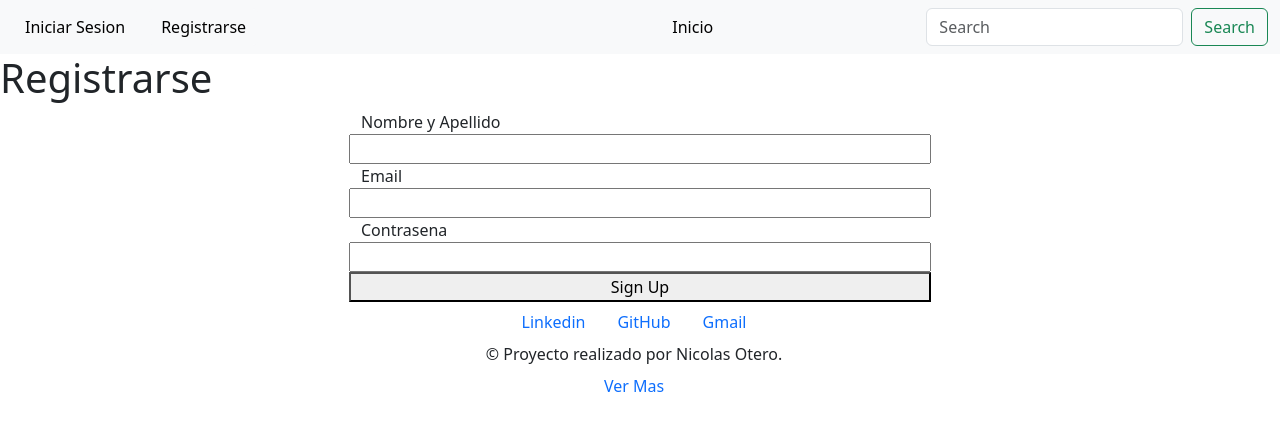
After one commit to nicolas0715/OverripeBanana, a Django app: page //signup in a window 1280 px wide. The commit adds this page. Shown: the top 431 px of the page. Run offline with Django 4.2, Linux system fonts and the light colour scheme.

Commit message:
Avance con landing. Empece con el modelo

```diff
--- a/scrapper/templates/landing_page.html
+++ b/scrapper/templates/landing_page.html
@@ -9,6 +9,29 @@
     <title>{% block title %}Recomendadas{% endblock %}</title>
 </head>
 <body>
+
+    <nav class="navbar sticky-top navbar-expand-lg bg-body-tertiary">
+        <div class="container-fluid">
+
+            <div class="collapse navbar-collapse" id="navbarSupportedContent">
+                <ul class="navbar-nav me-auto mb-2 mb-lg-0">
+                    <li class="nav-item" style="margin-right: 5px;">
+                        <a class="btn btn-light" href="{% url 'login' %}">Iniciar Sesion</a>
+                    </li>
+                    <li class="nav-item" style="margin-left: 5px;">
+                        <a class="btn btn-light" href="{% url 'signup' %}">Registrarse</a>
+                    </li>
+                </ul>
+                <ul class="mx-auto" style="list-style-type: none; padding: 0; margin: 0;">
+                    <li><a class="btn btn-light" href="{% url 'landing' %}">Inicio</a></li>
+                </ul>
+                <form class="d-flex" role="search">
+                    <input class="form-control me-2" type="search" placeholder="Search" aria-label="Search">
+                    <button class="btn btn-outline-success" type="submit">Search</button>
+                </form>
+            </div>
+        </div>
+    </nav>
     {% block navbar1 %}
     <nav>
         <ul class="nav nav-tabs justify-content-center">
@@ -96,6 +119,39 @@
     </main>
     {% endblock %}
 
+    <footer>
+
+        <div class="container-fluid text-center">
+            <div class="row">
+                <ul class="nav justify-content-center">
+                    <li class="nav-item">
+                        <a class="nav-link" href="https://www.linkedin.com/in/nicolas-otero-2907b5149/">Linkedin</a>
+                    </li>
+                    <li class="nav-item">
+                        <a class="nav-link" href="https://github.com/nicolas0715">GitHub</a>
+                    </li>
+                    <li class="nav-item">
+                        <a class="nav-link" href="#">Gmail</a>
+                    </li>
+            </div>
+
+            <div class="row">
+                <ul class="nav justify-content-center">
+                    <li class="nav-item">&copy; Proyecto realizado por Nicolas Otero.</li>
+                </ul>
+            </div>
+
+            <div class="row">
+                <ul class="nav justify-content-center">
+                    <li class="nav-item">
+                        <a class="nav-link" href="https://github.com/nicolas0715/OverripeBanana" target="blank">Ver Mas</a>
+                    </li>
+                </ul>
+            </div>
+        </div>
+
+    </footer>
+
     <script src="https://cdn.jsdelivr.net/npm/bootstrap@5.3.2/dist/js/bootstrap.bundle.min.js" integrity="sha384-C6RzsynM9kWDrMNeT87bh95OGNyZPhcTNXj1NW7RuBCsyN/o0jlpcV8Qyq46cDfL" crossorigin="anonymous"></script>
     <script src="https://cdn.jsdelivr.net/npm/@popperjs/core@2.11.8/dist/umd/popper.min.js" integrity="sha384-I7E8VVD/ismYTF4hNIPjVp/Zjvgyol6VFvRkX/vR+Vc4jQkC+hVqc2pM8ODewa9r" crossorigin="anonymous"></script>
     <script src="https://cdn.jsdelivr.net/npm/bootstrap@5.3.2/dist/js/bootstrap.min.js" integrity="sha384-BBtl+eGJRgqQAUMxJ7pMwbEyER4l1g+O15P+16Ep7Q9Q+zqX6gSbd85u4mG4QzX+" crossorigin="anonymous"></script>
--- a/scrapper/templates/peliculas.html
+++ b/scrapper/templates/peliculas.html
@@ -2,7 +2,7 @@
 {% load static %}
 
 <link rel="stylesheet" href="{% static 'css/landing.css' %}">
-{% block title%}Peliculas | Recomendadas{% endblock %}
+{% block title%}Peliculas{% endblock %}
 
 {% block navbar1 %}
 <nav>
--- /dev/null
+++ b/scrapper/templates/signup.html
@@ -0,0 +1,42 @@
+{% extends "landing_page.html" %}
+{% load static %}
+<!DOCTYPE html>
+<html lang="en">
+<head>
+    <meta charset="UTF-8">
+    <meta name="viewport" content="width=device-width, initial-scale=1.0">
+    {% block title%}Sign Up{% endblock %}
+</head>
+<body>
+    {% block navbar1 %}
+    {% endblock %}
+
+    {% block navbar2 %}
+    {% endblock %}
+
+    {% block main %}
+    <h1>Registrarse</h1>
+    <form action="">
+        <div class="container">
+            <div class="col-6">
+                <div class="row">
+                    <label for="">Nombre y Apellido</label>
+                    <input type="text">
+                </div>
+                <div class="row">
+                    <label for="">Email</label>
+                    <input type="text">
+                </div>
+                <div class="row">
+                    <label for="">Contrasena</label>
+                    <input type="text">
+                </div>
+                <div class="row">
+                    <button>Sign Up</button>
+                </div>
+            </div>
+        </div>
+    </form>
+    {% endblock %}
+</body>
+</html>
--- a/scrapper/urls.py
+++ b/scrapper/urls.py
@@ -8,4 +8,6 @@ urlpatterns = [
     #path('series/', views.series, name='series'),
     path('<str:tipo>/', views.tipo_view, name='tipo_view'),
     path('<str:tipo>/<str:stream>/', views.stream_view, name='stream_view'),
+    path('/login', views.login, name='login'),
+    path('/signup', views.signup, name='signup'),
 ]
--- a/scrapper/views.py
+++ b/scrapper/views.py
@@ -1,4 +1,5 @@
 from django.shortcuts import render
+from django.http import HttpResponse
 
 from bs4 import BeautifulSoup
 import requests
@@ -48,6 +49,9 @@ def tipo_view(request, tipo):
     elif tipo == 'serie':
         print(scrap('https://www.rottentomatoes.com/browse/movies_at_home/?page=5', 'serie'))
         return render(request, 'series.html', scrap('https://www.rottentomatoes.com/browse/tv_series_browse/?page=5', 'serie'))
+    else:
+        # Manejar casos no válidos, por ejemplo, devolviendo un mensaje de error
+        return HttpResponse("Tipo no válido: " + tipo, status=400)
 
 def stream_view(request, tipo, stream):
     if tipo == 'pelicula':
@@ -78,8 +82,17 @@ def scrap(url, tipo):
                 # Si no se encuentra, asigna un valor por defecto
                 fecha_streaming = '-'
             imagen = elemento.find('img')['src']
-            criticsscore = elemento.find('score-pairs')['criticsscore']
-            audiencescore = elemento.find('score-pairs')['audiencescore']
+            criticsscore_tag = elemento.find('score-pairs')
+            if criticsscore_tag:
+                criticsscore = criticsscore_tag.get('criticsscore')
+            else:
+                criticsscore = '-'
+
+            audiencescore_tag = elemento.find('score-pairs')
+            if criticsscore_tag:
+                audiencescore = audiencescore_tag.get('audiencescore')
+            else:
+                audiencescore = '-'
 
             pelicula = {
                 'Nombre_pelicula': nombre_pelicula,
@@ -104,8 +117,16 @@ def scrap(url, tipo):
                 # Si no se encuentra, asigna un valor por defecto
                 fecha_streaming = '-'
             imagen = elemento.find('img')['src']
-            criticsscore = elemento.find('score-pairs')['criticsscore']
-            audiencescore = elemento.find('score-pairs')['audiencescore']
+            criticsscore_tag = elemento.find('score-pairs')
+            if criticsscore_tag:
+                criticsscore = criticsscore_tag.get('criticsscore')
+            else:
+                criticsscore = '-'
+            audiencescore_tag = elemento.find('score-pairs')
+            if criticsscore_tag:
+                audiencescore = audiencescore_tag.get('audiencescore')
+            else:
+                audiencescore = '-'
 
             serie = {
                 'Nombre_serie': nombre_serie,
@@ -118,3 +139,10 @@ def scrap(url, tipo):
             # Agrega el diccionario a la lista de datos de películas
             datos_series.append(serie)
         return {'series': datos_series}
+
+
+def login(request):
+    return render(request, 'login.html')
+
+def signup(request):
+    return render(request, 'signup.html')
```
Also changed, not shown: scrapper/models.py (+19 -4 lines), scrapper/templates/login.html (added, +38 -0 lines), scrapper/templates/search_view.html (added).
